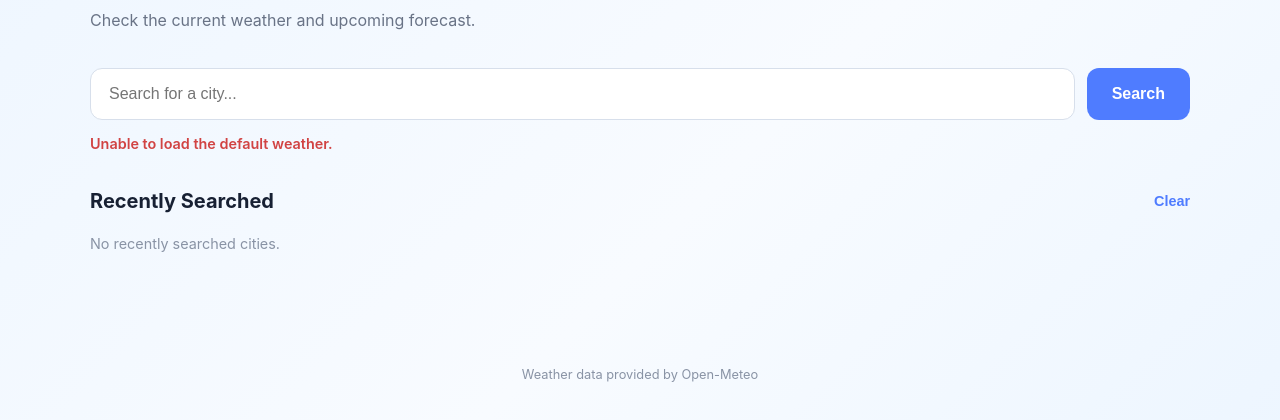
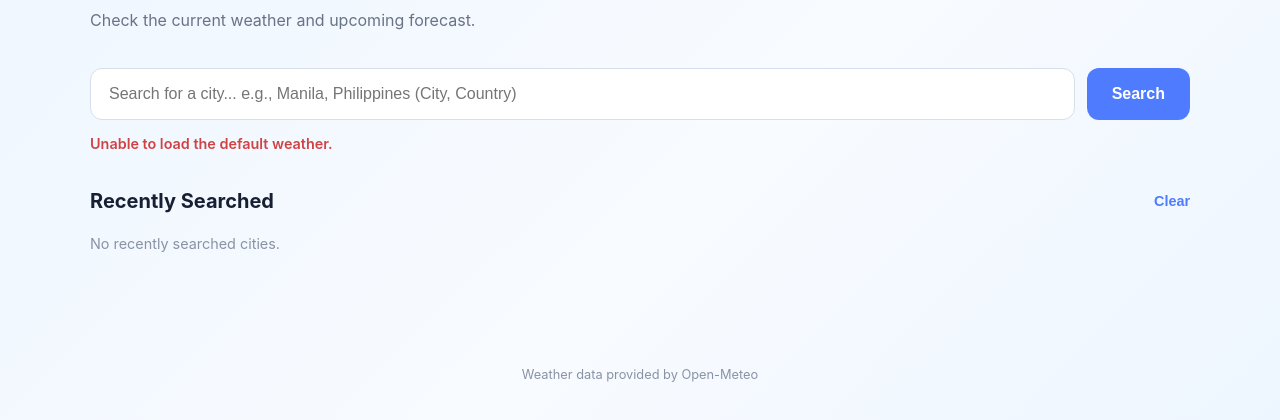
Before and after one commit to bmarkjan-stack/p3-weather-dashboard, a plain HTML site: page index.html in a window 1280 px wide. Shown: the part 140-560 px from the top of the page. Drawn offline with Linux system fonts and the light colour scheme; no server answers.

Commit message:
chore: updated placeholders

```diff
--- a/index.html
+++ b/index.html
@@ -28,7 +28,7 @@
                 <input
                     type="text"
                     id="city-input"
-                    placeholder="Search for a city..."
+                    placeholder="Search for a city... e.g., Manila, Philippines (City, Country)"
                     autocomplete="off"
                     required
                 >
```
